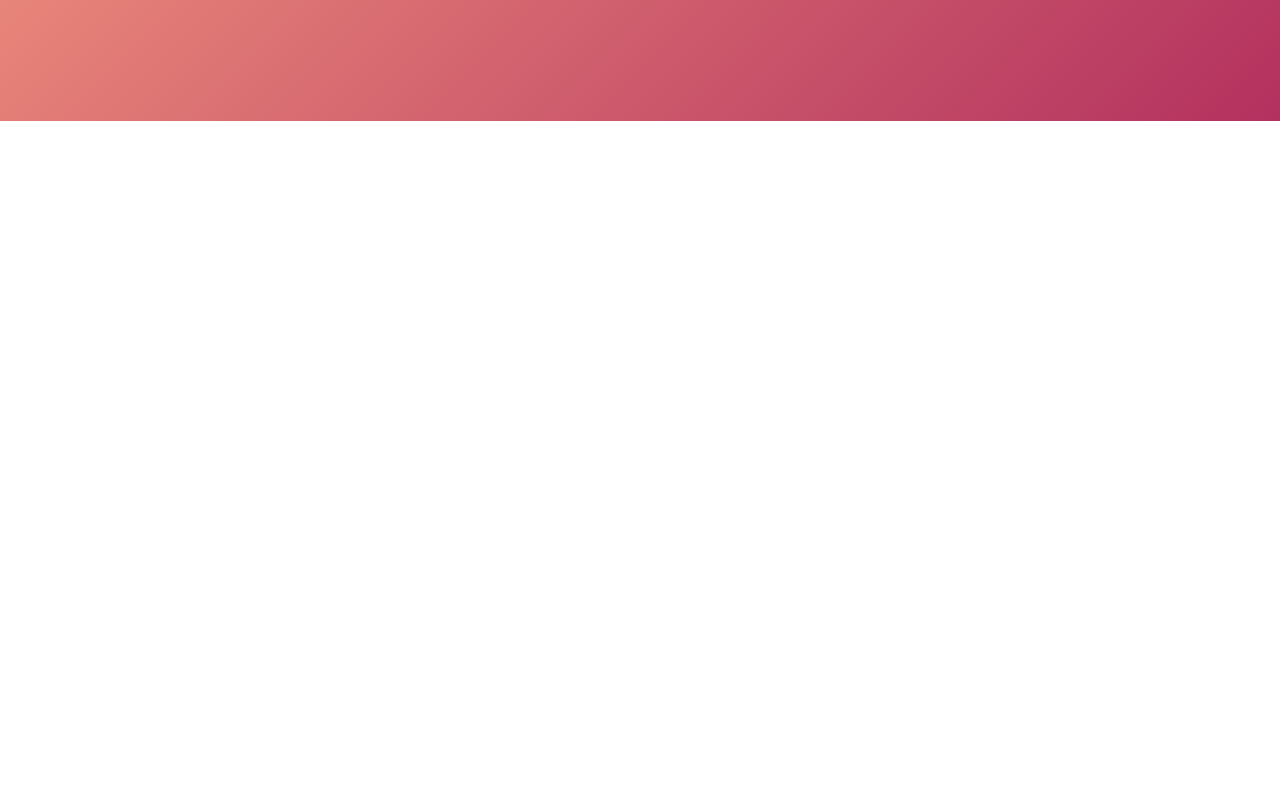
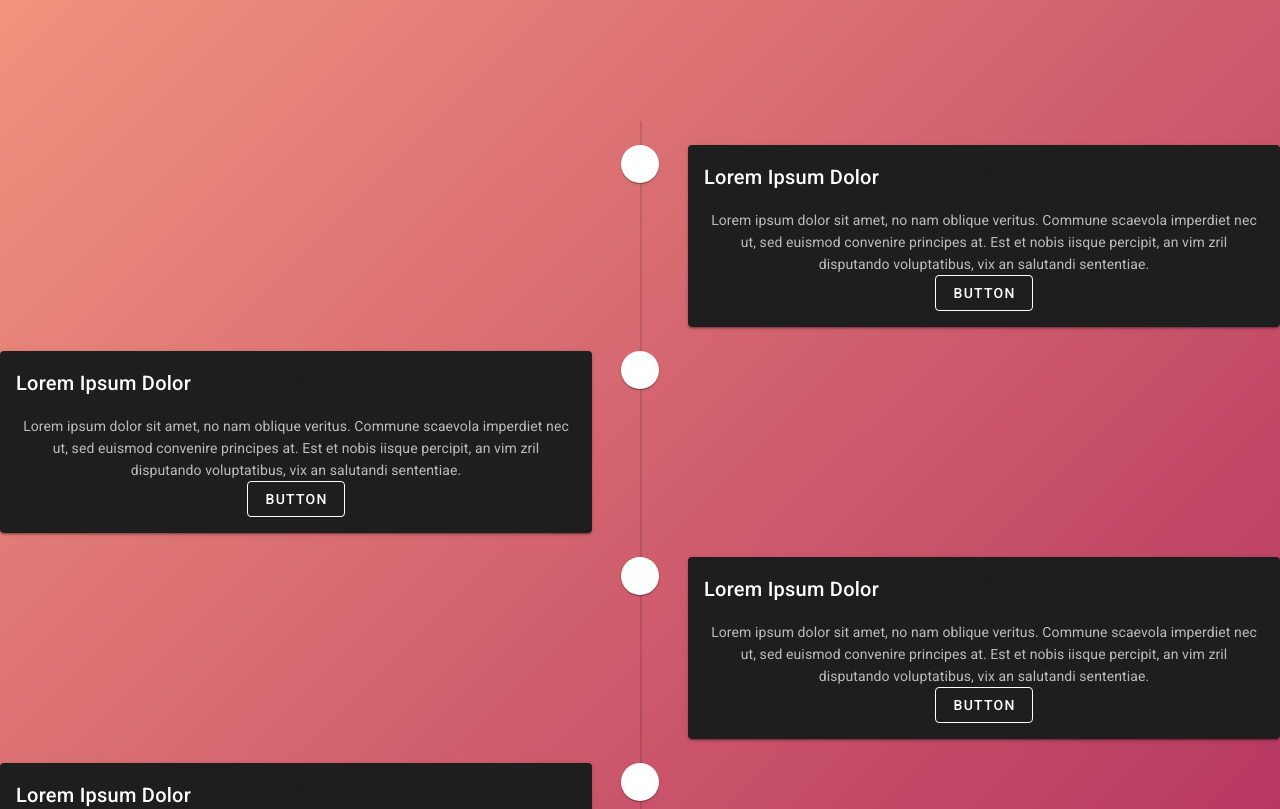
Before and after one commit to mtxrii/RingUp, a Vue app: page / in a window 1280 px wide. Shown: the part 840-1649 px from the top of the page. Before the commit the page ends 961 px from the top, so only its background shows below. Built offline with nearby package versions, Linux system fonts and the light colour scheme; no server answers.

Commit message:
Added timeline
wip

```diff
--- a/package.json
+++ b/package.json
@@ -13,7 +13,7 @@
     "firebaseui": "^4.6.1",
     "vue": "^2.6.11",
     "vue-router": "^3.2.0",
-    "vuetify": "^2.2.11",
+    "vuetify": "^2.3.12",
     "vuex": "^3.4.0",
     "vuex-persistedstate": "^3.1.0"
   },
--- a/src/views/404.vue
+++ b/src/views/404.vue
@@ -1,6 +1,6 @@
 <template>
   <div class="404">
-    <img src='../assets/undraw/404.svg' alt='404' width="40%" style="padding-top: 50px;"/>
+    <img src='../assets/undraw/404.svg' alt='404' width="40%" style="padding-top: 120px;"/>
 
     <div class="ru-head ru-sub" style="margin-bottom: 350px">Sorry, theres nothing here.</div>
   </div>
--- a/src/views/Home.vue
+++ b/src/views/Home.vue
@@ -21,6 +21,38 @@
       </div>
     </div>
 
+    <v-timeline
+      align-top
+      :dense="$vuetify.breakpoint.smAndDown"
+    >
+      <v-timeline-item
+        v-for="(item, i) in items"
+        :key="i"
+        :color="item.color"
+        :icon="item.icon"
+        fill-dot
+      >
+        <v-card
+          :color="item.color"
+          dark
+        >
+          <v-card-title class="title">
+            Lorem Ipsum Dolor
+          </v-card-title>
+          <v-card-text class="white text--primary">
+            <p>Lorem ipsum dolor sit amet, no nam oblique veritus. Commune scaevola imperdiet nec ut, sed euismod convenire principes at. Est et nobis iisque percipit, an vim zril disputando voluptatibus, vix an salutandi sententiae.</p>
+            <v-btn
+              :color="item.color"
+              class="mx-0"
+              outlined
+            >
+              Button
+            </v-btn>
+          </v-card-text>
+        </v-card>
+      </v-timeline-item>
+    </v-timeline>
+
   </div>
 </template>
 
@@ -40,6 +72,27 @@
 });
 
 export default {
+  data: () => ({
+    items: [
+      {
+        color: 'red lighten-2',
+        icon: 'mdi-star',
+      },
+      {
+        color: 'purple darken-1',
+        icon: 'mdi-book-variant',
+      },
+      {
+        color: 'green lighten-1',
+        icon: 'mdi-airballoon',
+      },
+      {
+        color: 'indigo',
+        icon: 'mdi-buffer',
+      },
+    ],
+  }),
+
   name: 'Home',
   components: {
 
```
Also changed, not shown: 1 other file (tests, documents, lock files or other folders).
